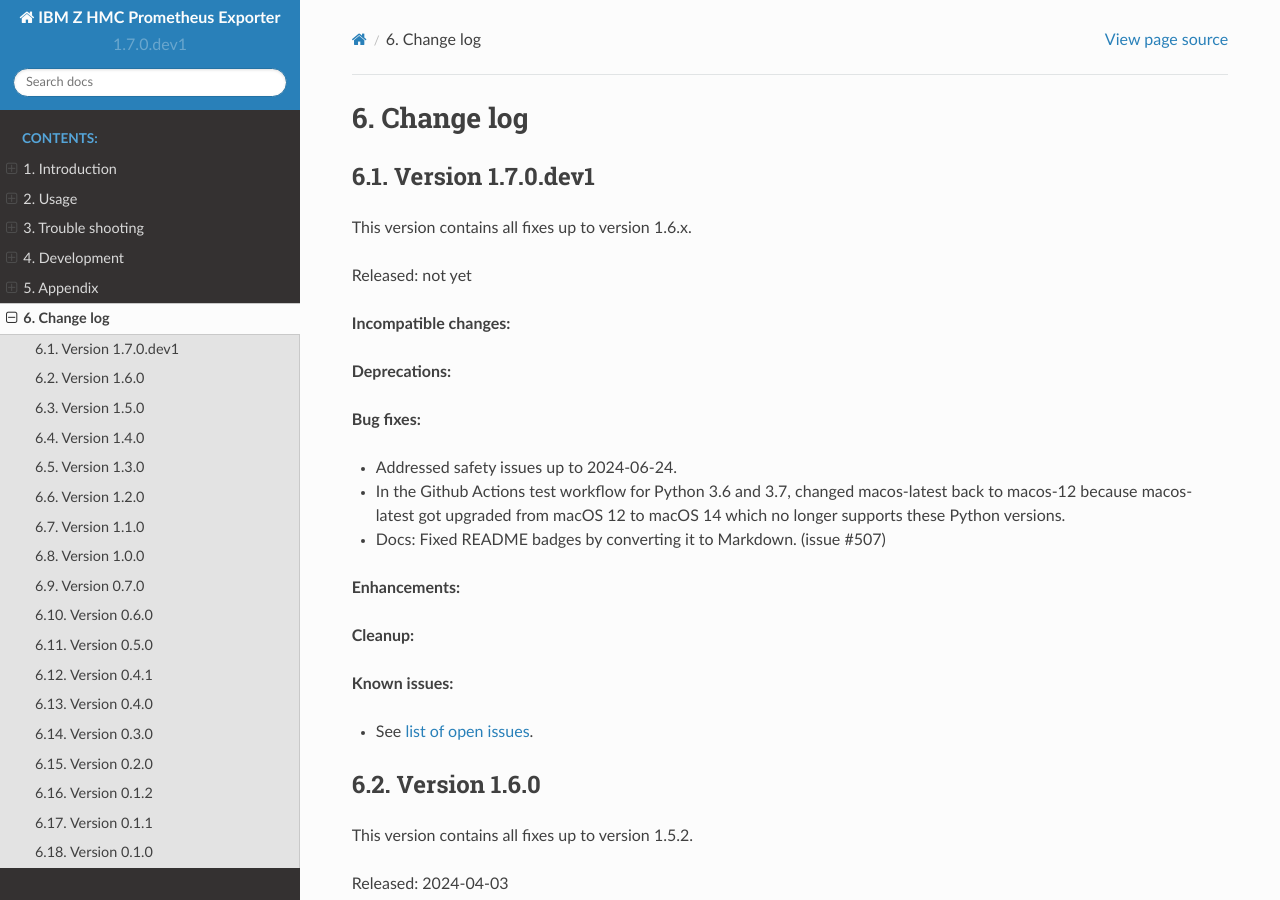
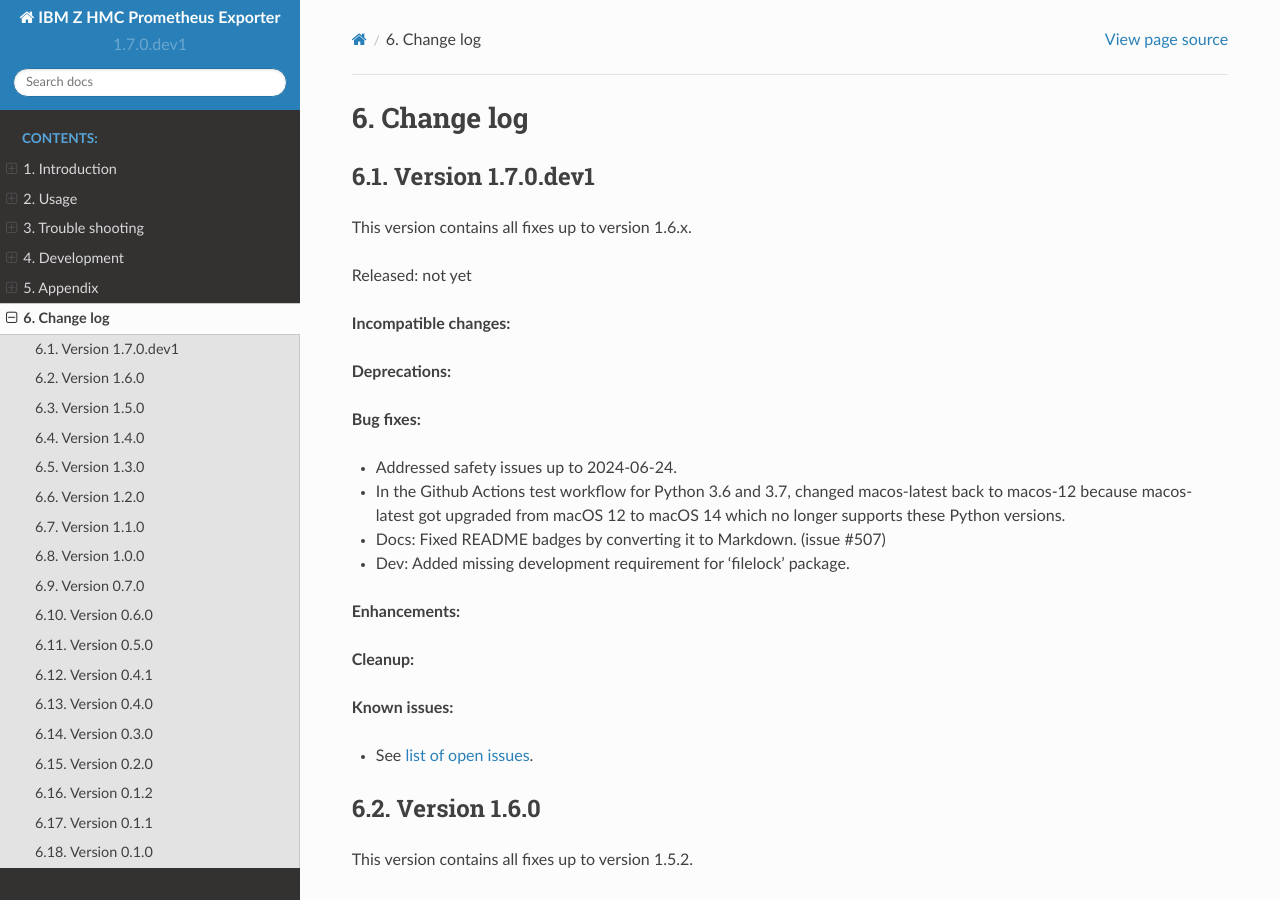
Before and after one commit to zhmcclient/zhmc-prometheus-exporter, a Sphinx documentation site: the page built from docs/changes.rst, in a window 1280 px wide and 900 px high. Built offline with Sphinx 7.4.7 and the Read the Docs theme 2.0.0, drawn with Linux system fonts in a browser that asks for light colours.

Commit message:
Dev: Added missing development requirement for 'filelock' package
Signed-off-by: Andreas Maier <maiera@de.ibm.com>

```diff
--- a/docs/changes.rst
+++ b/docs/changes.rst
@@ -37,6 +37,8 @@
   to macOS 14 which no longer supports these Python versions.
 
 * Docs: Fixed README badges by converting it to Markdown. (issue #507)
+
+* Dev: Added missing development requirement for 'filelock' package.
 
 **Enhancements:**
 
--- a/minimum-constraints.txt
+++ b/minimum-constraints.txt
@@ -104,6 +104,7 @@
 bleach==3.3.0
 chardet==3.0.4
 contextlib2==0.6.0
+filelock==3.12.2
 gitdb==4.0.8
 html5lib==1.0.1
 imagesize==1.3.0
```
